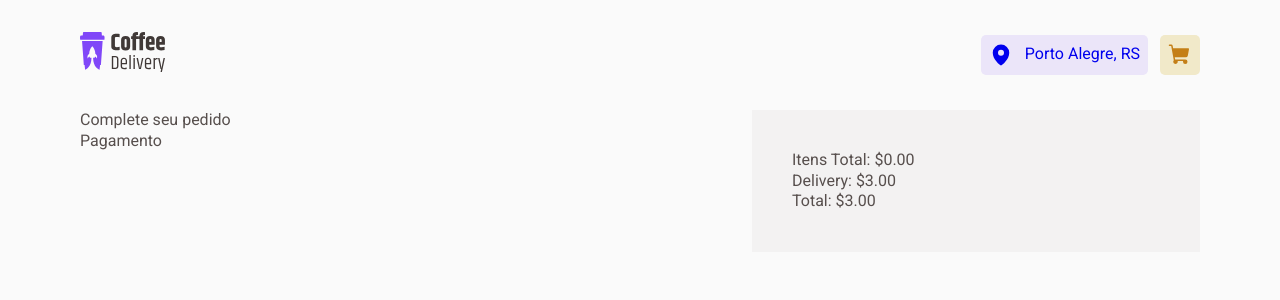
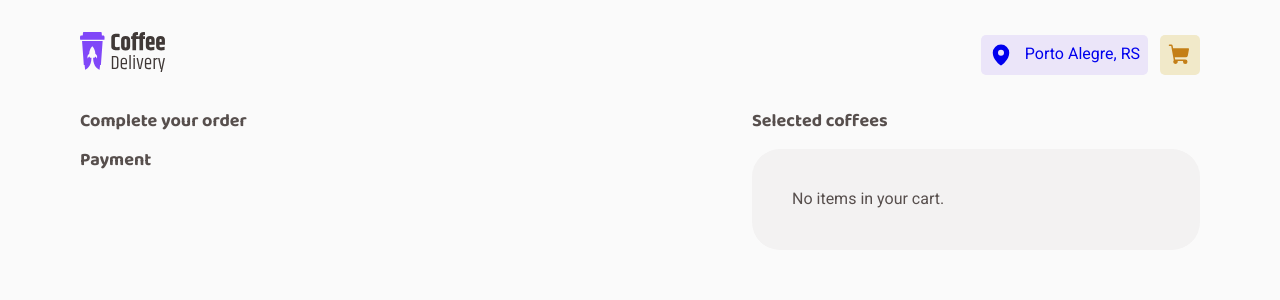
Before and after one commit to marceloquinze/coffee-delivery, a React (Vite) app: page /checkout in a window 1280 px wide. Shown: the top 300 px of the page. Built offline with nearby package versions, Linux system fonts and the light colour scheme; the HTML template or start-up script is replaced by a standard one.

Commit message:
Finished MiniCart

```diff
--- a/src/Router.tsx
+++ b/src/Router.tsx
@@ -1,6 +1,6 @@
 import { Route, Routes } from 'react-router-dom'
-import { Home } from './pages/Home'
-import { Checkout } from './pages/Checkout'
+import { Home } from './pages/Home/Home'
+import { Checkout } from './pages/Checkout/Checkout'
 import { Success } from './pages/Success'
 import { DefaultLayout } from './layouts/DefaultLayout'
 
--- a/src/components/Header/index.tsx
+++ b/src/components/Header/index.tsx
@@ -6,7 +6,8 @@ import { useContext } from 'react'
 import { ItemsContext } from '../../contexts/ItemsContext'
 
 export function Header() {
-  const { itemsOnCart } = useContext(ItemsContext)
+  const { itemsInCart } = useContext(ItemsContext)
+  const totalItems = itemsInCart.reduce((acc, item) => acc + item.qty, 0)
   return (
     <HeaderContainer>
       <nav>
@@ -22,7 +23,7 @@ export function Header() {
           </NavLink>
           <NavLink to="/checkout" className="cart">
             <ShoppingCart size={24} weight="fill" />
-            {itemsOnCart !== 0 && <span>{itemsOnCart}</span>}
+            {totalItems !== 0 && <span>{totalItems}</span>}
           </NavLink>
         </nav>
       </div>
--- a/src/contexts/ItemsContext.tsx
+++ b/src/contexts/ItemsContext.tsx
@@ -1,6 +1,6 @@
 import { FormEvent, ReactNode, createContext, useEffect, useState } from 'react'
 
-interface Coffees {
+export interface Coffees {
   id: string
   title: string
   description: string
@@ -13,12 +13,12 @@ interface Coffees {
 
 interface ItemContextType {
   items: Coffees[]
-  itemsOnCart: number // a state used to keep track of items in cart and pass it to Header component.
+  itemsInCart: Coffees[]
   incrementItems: (id: string) => void
   decrementItems: (id: string) => void
   changeQuantity: (id: string, newQty: number) => void
   sendItemsToCart: (e: FormEvent<HTMLFormElement>) => void
-  itemsAlreadyOnCart: () => Coffees[]
+  removeItemsInCart: (e: FormEvent<HTMLFormElement>) => void
 }
 
 export const ItemsContext = createContext({} as ItemContextType)
@@ -28,10 +28,24 @@ interface ItemsContextProviderProps {
 }
 
 export function ItemsContextProvider({ children }: ItemsContextProviderProps) {
-  const [items, setItems] = useState<Coffees[]>([])
-  const [itemsOnCart, setItemsOnCart] = useState(0)
+  const [items, setItems] = useState<Coffees[]>(() => {
+    // initial items are fetched from JSON file, then stored in localStorage, then fetched here
+    const initialItems = localStorage.getItem(
+      '@coffee-delivery:initial-items-1.0.0',
+    )
+    return initialItems ? JSON.parse(initialItems) : []
+  })
+  const [itemsInCart, setItemsInCart] = useState<Coffees[]>(() => {
+    // initial state of the cart
+    const savedCartItems = localStorage.getItem(
+      '@coffee-delivery:itemsInCart-1.0.0',
+    )
+    return savedCartItems ? JSON.parse(savedCartItems) : []
+  })
 
+  // initial data comes from a JSON file
   useEffect(() => {
+    if (items.length === 0) {
       const url = 'coffee.json'
       fetch(url)
         .then((response) => {
@@ -43,7 +57,27 @@ export function ItemsContextProvider({ children }: ItemsContextProviderProps) {
         .then((data) => {
           setItems(data)
         })
-  }, [])
+    }
+  }, [items.length])
+
+  useEffect(() => {
+    // as soon as items are fetched from the JSON file, they'll be added to localStorage
+    localStorage.setItem(
+      '@coffee-delivery:initial-items-1.0.0',
+      JSON.stringify(items),
+    )
+  }, [items])
+
+  useEffect(() => {
+    // as soon as initialItems qty is changed, we create a new storage containing only items w/ qty set
+    // this will be triggered by the sendItemsToCart function below
+    const updatedCartItems = items.filter((item) => item.onCart && item.qty > 0)
+    setItemsInCart(updatedCartItems)
+    localStorage.setItem(
+      '@coffee-delivery:itemsInCart-1.0.0',
+      JSON.stringify(updatedCartItems),
+    )
+  }, [items])
 
   function incrementItems(idToIncrement: string) {
     setItems((prevState) =>
@@ -86,25 +120,20 @@ export function ItemsContextProvider({ children }: ItemsContextProviderProps) {
         String(item.id) === id ? { ...item, onCart: true } : item,
       ),
     )
-    // update items in cart number using an accumulator
-    const qtyItemsOnCart = items.reduce((acc, curr) => acc + curr.qty, 0)
-    // update state with items in cart
-    setItemsOnCart(qtyItemsOnCart)
   }
 
-  // what items are already in cart?
-  function itemsAlreadyOnCart() {
-    return items.filter((item) => item.onCart && item.qty > 0)
+  function removeItemsInCart(e: FormEvent<HTMLFormElement>) {
+    e.preventDefault()
+    const formData = new FormData(e.target as HTMLFormElement)
+    const id = formData.get('id') as string
+
+    // update setItemsInCart state passing onCart as false
+    setItems((prevState) =>
+      prevState.map((item) =>
+        String(item.id) === id ? { ...item, onCart: false, qty: 0 } : item,
+      ),
+    )
   }
-
-  function removeItemsInCart() {
-    // to be implemented
-    // also remove when item.qty === 0
-  }
-
-  // useEffect(() => {
-  //   console.log(itemsOnCart)
-  // }, [itemsOnCart])
 
   return (
     <ItemsContext.Provider
@@ -112,12 +141,12 @@ export function ItemsContextProvider({ children }: ItemsContextProviderProps) {
       // you'll find it on App.tsx
       value={{
         items,
-        itemsOnCart,
+        itemsInCart,
         decrementItems,
         incrementItems,
         changeQuantity,
         sendItemsToCart,
-        itemsAlreadyOnCart,
+        removeItemsInCart,
       }}
     >
       {children}
--- /dev/null
+++ b/src/pages/Checkout/Checkout.tsx
@@ -0,0 +1,84 @@
+import { useContext } from 'react'
+import { MiniCart } from './components/MiniCart/MiniCart'
+import { CheckoutContainer, MiniCartContainer } from './styles'
+import { ItemsContext } from '../../contexts/ItemsContext'
+
+export function Checkout() {
+  const {
+    changeQuantity,
+    decrementItems,
+    incrementItems,
+    itemsInCart,
+    removeItemsInCart,
+  } = useContext(ItemsContext)
+
+  const inCart = itemsInCart
+  const total = itemsInCart.reduce(
+    (acc, item) => acc + item.qty * item.price,
+    0,
+  )
+
+  return (
+    <CheckoutContainer>
+      <section>
+        <div>
+          <h2>Complete your order</h2>
+        </div>
+        <div>
+          <h2>Payment</h2>
+        </div>
+      </section>
+      <section>
+        <h2>Selected coffees</h2>
+        <MiniCartContainer>
+          {inCart.length > 0 ? (
+            <>
+              <div className="items">
+                {inCart.map((item) => {
+                  return (
+                    <MiniCart
+                      key={item.id}
+                      id={item.id}
+                      title={item.title}
+                      price={item.price}
+                      image={item.image}
+                      qty={item.qty}
+                      onIncrement={incrementItems}
+                      onDecrement={decrementItems}
+                      onQtyChange={(e) =>
+                        changeQuantity(item.id, Number(e.target.value))
+                      }
+                      onRemoveFromCart={removeItemsInCart}
+                    />
+                  )
+                })}
+              </div>
+              <div className="summary">
+                <div className="total">
+                  <p>
+                    Itens Total: <span>$ {total.toFixed(2)}</span>
+                  </p>
+                </div>
+                <div className="delivery">
+                  <p>
+                    Delivery: <span>$ 3.00</span>
+                  </p>
+                </div>
+                <div className="grandTotal">
+                  <p>
+                    Total: <span>$ {(total + 3).toFixed(2)}</span>
+                  </p>
+                </div>
+              </div>
+              <div className="confirm">
+                <button type="submit">Confirm order</button>
+              </div>
+            </>
+          ) : (
+            <p>No items in your cart.</p>
+          )}
+        </MiniCartContainer>
+      </section>
+    </CheckoutContainer>
+  )
+}
--- a/src/pages/Checkout/index.tsx
+++ /dev/null
@@ -1,49 +0,0 @@
-import { useContext } from 'react'
-import { MiniCart } from './components/MiniCart/MiniCart'
-import { CheckoutContainer, MiniCartContainer } from './styles'
-import { ItemsContext } from '../../contexts/ItemsContext'
-
-export function Checkout() {
-  const { changeQuantity, decrementItems, incrementItems, itemsAlreadyOnCart } =
-    useContext(ItemsContext)
-
-  const itemsInCart = itemsAlreadyOnCart()
-  const total = itemsInCart.reduce(
-    (acc, item) => acc + item.qty * item.price,
-    0,
-  )
-
-  return (
-    <CheckoutContainer>
-      <section>
-        <div>Complete seu pedido</div>
-        <div>Pagamento</div>
-      </section>
-      <MiniCartContainer>
-        <div className="itens">
-          {itemsInCart.map((item) => {
-            return (
-              <MiniCart
-                key={item.id}
-                id={item.id}
-                title={item.title}
-                price={item.price}
-                image={item.image}
-                qty={item.qty}
-                onIncrement={incrementItems}
-                onDecrement={decrementItems}
-                onQtyChange={(e) =>
-                  changeQuantity(item.id, Number(e.target.value))
-                }
-                itemsAlreadyInCart={itemsAlreadyOnCart}
-              />
-            )
-          })}
-        </div>
-        <div className="total">Itens Total: ${total.toFixed(2)}</div>
-        <div className="delivery">Delivery: $3.00</div>
-        <div className="grandTotal">Total: ${(total + 3).toFixed(2)}</div>
-      </MiniCartContainer>
-    </CheckoutContainer>
-  )
-}
--- a/src/pages/Checkout/styles.ts
+++ b/src/pages/Checkout/styles.ts
@@ -6,22 +6,136 @@ export const CheckoutContainer = styled.main`
   display: grid;
   grid-template-columns: 1fr 448px;
   gap: 1.5rem;
+
+  h2 {
+    font-size: 1.125rem;
+    padding-bottom: 1rem;
+    font-family: 'Baloo 2', sans-serif;
+  }
 `
 export const MiniCartContainer = styled.aside`
   background: ${(props) => props.theme['base-card']};
   padding: 2.5rem;
+  border-radius: 28px;
 
-  .item {
-    display: flex;
+  .summary {
+    p {
+      display: flex;
+      padding-bottom: 0.5rem;
+
+      span {
+        flex: 1;
+        text-align: right;
+      }
+    }
+
+    .grandTotal {
+      font-size: 1.25rem;
+      font-weight: bold;
+
+      p {
+        padding-bottom: 0;
+      }
+    }
   }
 
-  .title-price {
-    display: flex;
-    flex-direction: column;
+  .confirm {
+    button {
+      width: 100%;
+      background: ${(props) => props.theme.yellow};
+      border: none;
+      color: ${(props) => props.theme.white};
+      padding: 0.75rem;
+      border-radius: 8px;
+      font-size: 0.875rem;
+      font-weight: bold;
+      cursor: pointer;
+      transition: 0.5s all;
+      text-transform: uppercase;
+      margin-top: 1.5rem;
+    }
   }
 
-  img {
-    width: 64px;
-    height: 64px;
+  .items {
+    padding-bottom: 1.5rem;
+
+    img {
+      width: 64px;
+      height: 64px;
+    }
+    .item {
+      display: flex;
+      justify-content: space-between;
+      gap: 1.25rem;
+      padding: 1.5rem 0;
+      border-bottom: 2px dotted ${(props) => props.theme['base-button']};
+
+      &:first-child {
+        padding-top: 0;
+      }
+
+      .second {
+        flex: 1;
+
+        h3 {
+          font-weight: normal;
+          padding-bottom: 0.5rem;
+        }
+
+        .controls {
+          display: flex;
+          gap: 0.5rem;
+          align-items: center;
+
+          button {
+            display: flex;
+            align-items: center;
+            height: 38px;
+            background-color: ${(props) => props.theme['base-button']};
+            border: none;
+            cursor: pointer;
+            border-radius: 8px;
+            padding: 0.5rem;
+
+            svg {
+              color: ${(props) => props.theme.purple};
+              margin-right: 0.25rem;
+            }
+          }
+        }
+
+        .counter {
+          display: flex;
+          align-items: center;
+          justify-content: space-between;
+          background-color: ${(props) => props.theme['base-button']};
+          padding: 0.5rem;
+          border-radius: 8px;
+          height: 38px;
+          font-size: 1rem;
+          width: 70px;
+
+          .qty {
+            padding: 0 0.5rem;
+            border: none;
+            width: 40px;
+            text-align: center;
+            background: transparent;
+          }
+
+          a {
+            background-color: transparent;
+            border: none;
+            color: ${(props) => props.theme.purple};
+            font-size: 1rem;
+            cursor: pointer;
+          }
+        }
+      }
+
+      .third {
+        font-weight: bold;
+      }
+    }
   }
 `
```
Also changed, not shown: src/pages/Checkout/components/MiniCart/MiniCart.tsx (+13 -16 lines), src/pages/Home/Home.tsx (renamed from src/pages/Home/index.tsx). Lines whose indentation alone changed are shown as unchanged.
